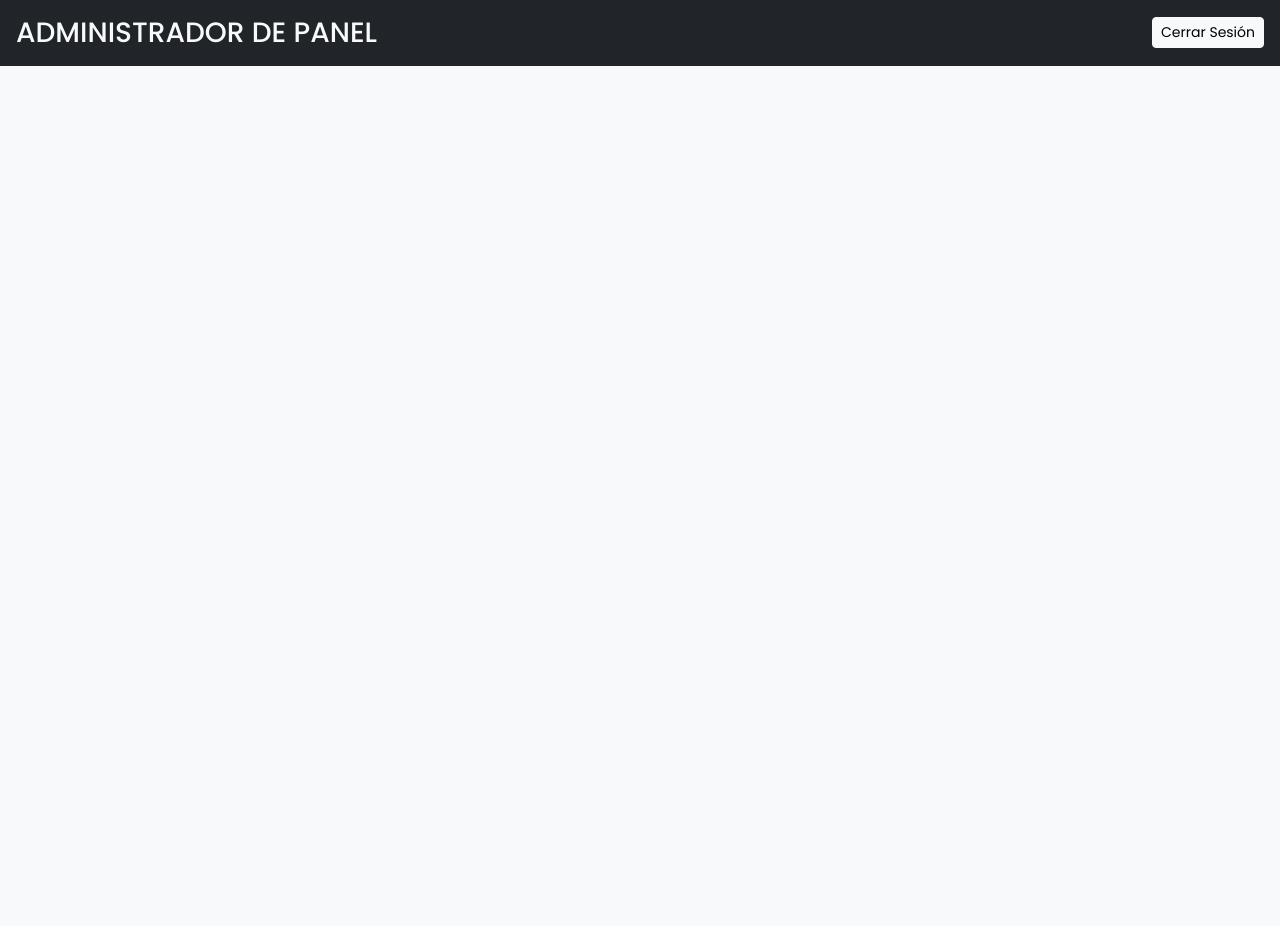
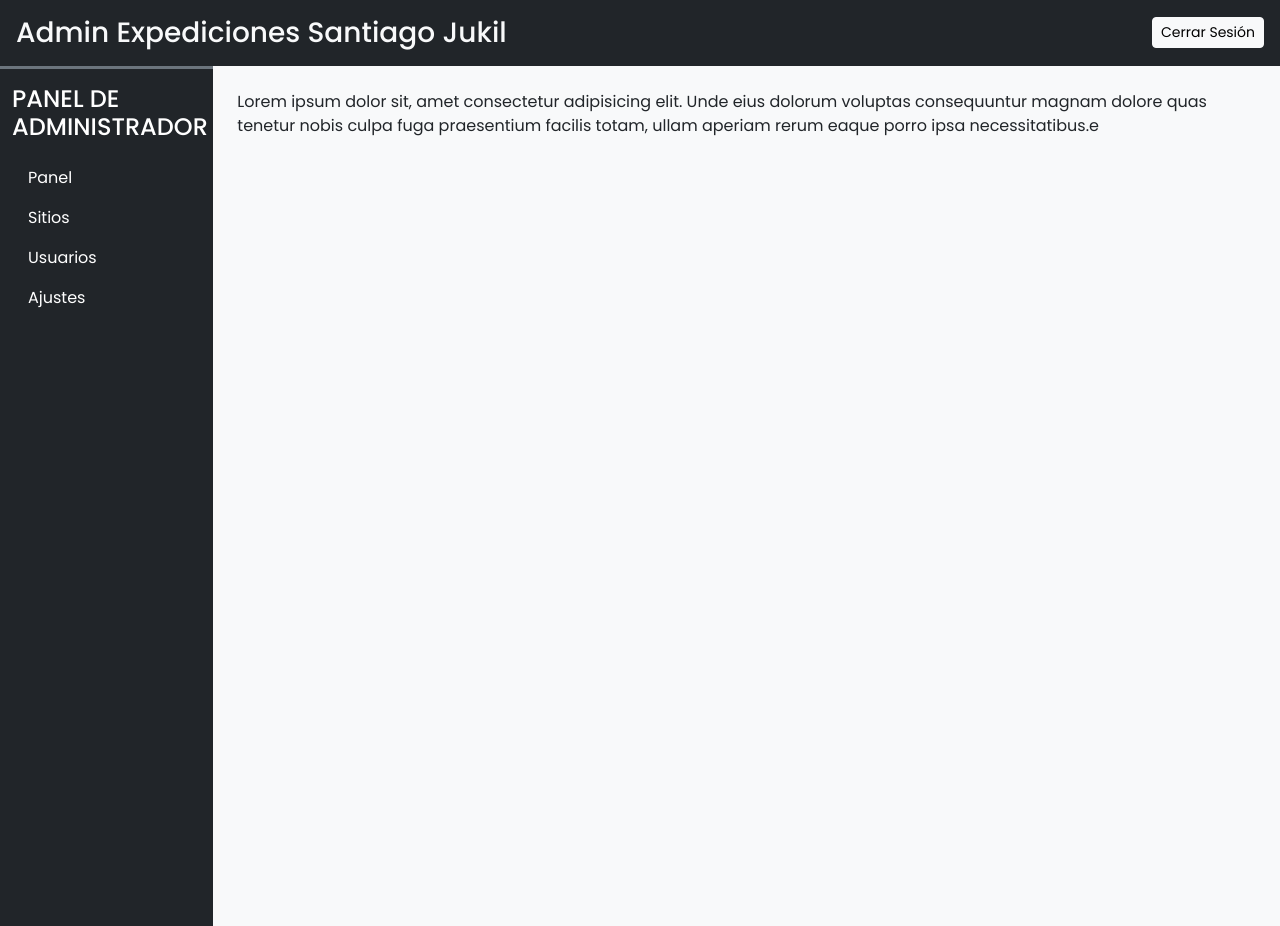
Before and after one commit to Pablonio/Expediciones_Santiago_Jukil, a PHP site: page /admin/dashboard.php in a window 1280 px wide. Run offline with PHP 8.4, Linux system fonts and the light colour scheme; the visitor is signed in with stand-in values (Sample User, id 1); some libraries are stand-ins or nearby versions.

Commit message:
Nuevos cambios

```diff
--- a/about.php
+++ b/about.php
@@ -1,7 +1,7 @@
 <!DOCTYPE html>
 <html>
 <head>
-	<title>Hotel Booking Website - Acerca De</title>
+	<title>Expediciones Santiago Jukil</title>
   <?php require('inc/links.php'); ?>
   <link rel="stylesheet" href="https://cdn.jsdelivr.net/npm/swiper@8/swiper-bundle.min.css">
   <link rel="stylesheet" type="text/css" href="css/common.css">
--- a/admin/css/common.css
+++ b/admin/css/common.css
@@ -39,3 +39,18 @@
 		top: 25px;
 		right: 25px;
 	}
+
+	#dashboard-menu{
+		position: fixed;
+		height: 100%;
+	}
+
+	@media screen and (max-width: 992px){
+		#dashboard-menu{
+            height: auto;
+			width: 100%
+        }
+		#main-content{
+			margin-top: 60px;
+		}
+	}
--- a/admin/dashboard.php
+++ b/admin/dashboard.php
@@ -17,10 +17,14 @@
     <?php require('inc/links.php')?>
 </head>
 <body class="bg-light">
-    <!-- Encabezado del panel de administrador -->
-    <div class="container-fluid bg-dark text-light p-3 d-flex align-items-center justify-content-between">
-        <h3 class="mb-0"> ADMINISTRADOR DE PANEL</h3>
-        <a href="logout.php" class="btn btn-light btn-sm">Cerrar Sesión</a>
+    <?php require('inc/header.php') ?>
+
+    <div class="container-fluid" id="main-content">
+        <div class="row">
+            <div class="col-lg-10 ms-auto p-4 overflow-hidden">
+                Lorem ipsum dolor sit, amet consectetur adipisicing elit. Unde eius dolorum voluptas consequuntur magnam dolore quas tenetur nobis culpa fuga praesentium facilis totam, ullam aperiam rerum eaque porro ipsa necessitatibus.e
+            </div>
+        </div >
     </div>
 
     <!-- Incluir scripts utilizando PHP -->
--- /dev/null
+++ b/admin/inc/header.php
@@ -0,0 +1,33 @@
+<!-- Encabezado del panel de administrador -->
+<div class="container-fluid bg-dark text-light p-3 d-flex align-items-center justify-content-between sticky-top">
+    <h3 class="mb-0 h-font">Admin Expediciones Santiago Jukil</h3>
+    <a href="logout.php" class="btn btn-light btn-sm">Cerrar Sesión</a>
+</div>
+<div class="col-lg-2 bg-dark border-top border-3 border-secondary" id="dashboard-menu">
+	<!-- Barra de navegación con filtros -->
+	<nav class="navbar navbar-expand-lg navbar-dark">
+		<div class="container-fluid flex-lg-column align-items-stretch">
+			<h4 class="mt-2 text-white">PANEL DE ADMINISTRADOR</h4>
+    		<button class="navbar-toggler shadow-none" type="button" data-bs-toggle="collapse" data-bs-target="#adminDropdown" aria-controls="navbarNav" aria-expanded="false" aria-label="Toggle navigation">
+				<span class="navbar-toggler-icon"></span>
+			</button>
+			<!-- Contenido de los filtros colapsable -->
+			<div class="collapse navbar-collapse flex-column align-items-stretch mt-2" id="adminDropdown">
+                <ul class="nav nav-pills flex-column">
+                    <li class="nav-item">
+                        <a class="nav-link text-white" href="dashboard.php">Panel</a>
+                    </li>
+                    <li class="nav-item">
+                        <a class="nav-link text-white" href="#">Sitios</a>
+                    </li>
+                    <li class="nav-item">
+                        <a class="nav-link text-white" href="#">Usuarios</a>
+                    </li>
+                    <li class="nav-item">
+                        <a class="nav-link text-white" href="settings.php">Ajustes</a>
+                    </li>
+                </ul>
+			</div>
+		</div>
+	</nav>
+</div>
--- a/inc/header.php
+++ b/inc/header.php
@@ -1,9 +1,5 @@
 <style>
-   /* Estilos CSS personalizados */
-   /* Define el color de fondo para el cuerpo de la página */
-   body {
-      background-color: #ffffff;
-   }
+
 
    /* Personaliza los colores del navbar (barra de navegación) */
    .navbar {
```
